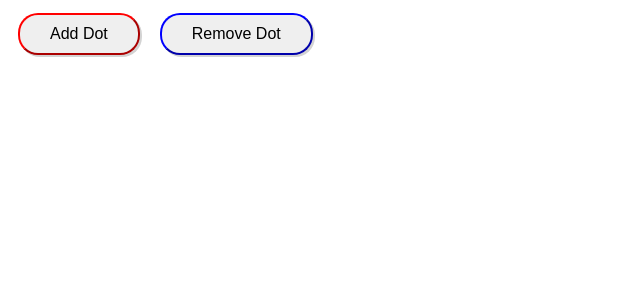
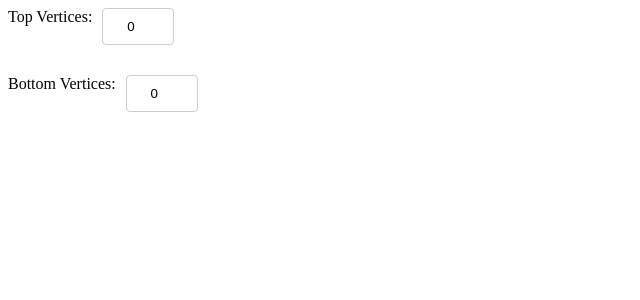
Before and after one commit to Jeongjae-0124/IML-Team, a React (Create React App) app: page / in a window 1280 px wide. Shown: the top 300 px of the page, without its empty margins (0-640 px from the left). Built offline with nearby package versions, Linux system fonts and the light colour scheme.

Commit message:
Top/Bottom

```diff
--- a/src/App.css
+++ b/src/App.css
@@ -1,25 +1,63 @@
-.nodeButton {
-    border-radius: 20px;
-    color: black;
-    box-shadow: 2px 2px lightgray;
-    padding: 10px 30px 10px 30px;
-    font-size: 100%;
-    margin: 5px 10px 5px 10px;
-    transition: 0.5s;
-    outline: none;
+.container {
   position: relative;
+  height: 100vh;
+  width: 100%;
 }
-  #add {
-    border-color: rgb(255, 0, 0);
+
+.input-container {
+  display: flex;
+  top: 30;
+  left: 10;
+  margin-bottom: 30px;
 }
-  #remove {
-    border-color: rgb(0, 0, 255);
+
+
+
+.input-container label {
+  margin-right: 10px;
+  justify-content: center;
+  align-items:center;
 }
-  #add:hover {
-    background-color: rgb(255, 0, 0);
-    color: white;
+
+.input-container input {
+  padding: 10px;
+  border: 1px solid #ccc;
+  border-radius: 4px;
+  width: 50px;
+  text-align: center;
 }
-  #remove:hover {
-    color: white;
-    background-color: rgb(0, 0, 255);
+
+.dots-container {
+  display: flex;
+  justify-content: center;
+  align-items: center;
+  min-height: 50px;
+  width: 100%;
 }
+
+.dots-container.top {
+  justify-content: center;
+}
+
+.dots-container.bottom {
+  justify-content: center;
+}
+
+.dot {
+  font-size: 2rem; /* Size of dots */
+  padding: 5px; /* Spacing around dots */
+  margin: 0 2px; /* Spacing between dots */
+  display: inline-block; /* Treat the dots like inline elements */
+}
+
+.vertices-container {
+  display: flex;
+  justify-content: center;
+  margin-bottom: 200px;
+  margin-top: 100px; /* Increase the bottom margin to create more space */
+}
+
+/* If you want the last container to not have a large space below it, you can add this: */
+.vertices-container:last-child {
+  margin-bottom: 0; /* Removes the bottom margin from the last container */
+}
--- a/src/App.js
+++ b/src/App.js
@@ -2,46 +2,46 @@ import React, { useState } from 'react';
 import './App.css';
 
 
+const App = () => {
+  const [topVertices, setTopVertices] = useState(0);
+  const [bottomVertices, setBottomVertices] = useState(0);
 
-const App = () => {
-  const [dots, setDots] = useState([]);
-
-  const handleAddDot = () => {
-    const newDot = {
-      id: dots.length + 1,
-      x: Math.random() * window.innerWidth,
-      y: Math.random() * window.innerHeight,
-    };
-
-    setDots((prevDots) => [...prevDots, newDot]);
-  };
-
-  const handleRemoveDot = () => {
-    if (dots.length > 0) {
-      setDots((prevDots) => prevDots.slice(0, -1)); // Remove the last dot
-    }
+  const renderDots = (count) => {
+    return Array.from({ length: count }, (_, index) => (
+      <span key={index} className="dot">•</span>
+    ));
   };
 
   return (
-    <div style={{ position: 'relative', height: '100vh' }}>
-      <button onClick={handleAddDot} className='nodeButton' id='add'>Add Dot</button>
-      <button onClick={handleRemoveDot} className='nodeButton' id='remove'>Remove Dot</button>
-      {dots.map((dot) => (
-        <div
-          key={dot.id}
-          style={{
-            position: 'absolute',
+    <div className="container">
+      <div className="input-container">
+        <label htmlFor="top-vertices">Top Vertices:</label>
+        <input
+          id="top-vertices"
+          type="number"
+          value={topVertices}
+          onChange={(e) => setTopVertices(Number(e.target.value))}
+        />
+      </div>
 
-            width: '10px',
-            height: '10px',
-            boxShadow: '2px 2px lightgray',
-            borderRadius: '50%',
-            backgroundColor: 'red',
-            left: `${dot.x}px`,
-            top: `${dot.y}px`,
-          }}
+      <div className="input-container">
+        <label htmlFor="bottom-vertices">Bottom Vertices:</label>
+        <input
+          id="bottom-vertices"
+          type="number"
+          value={bottomVertices}
+          onChange={(e) => setBottomVertices(Number(e.target.value))}
         />
-      ))}
+      </div>
+
+      <div className="vertices-container">
+        {renderDots(topVertices)}
+      </div>
+
+      <div className="vertices-container">
+        {renderDots(bottomVertices)}
+      </div>
+
     </div>
   );
 };
```
Lines whose indentation alone changed are shown as unchanged.
